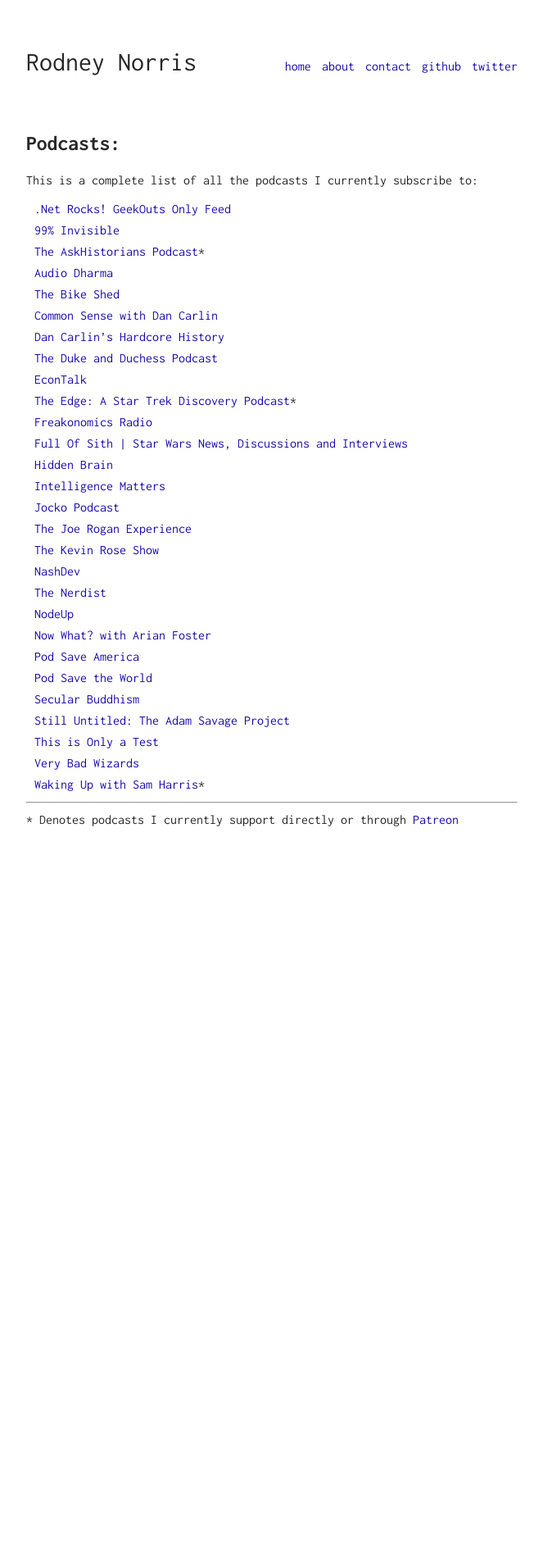
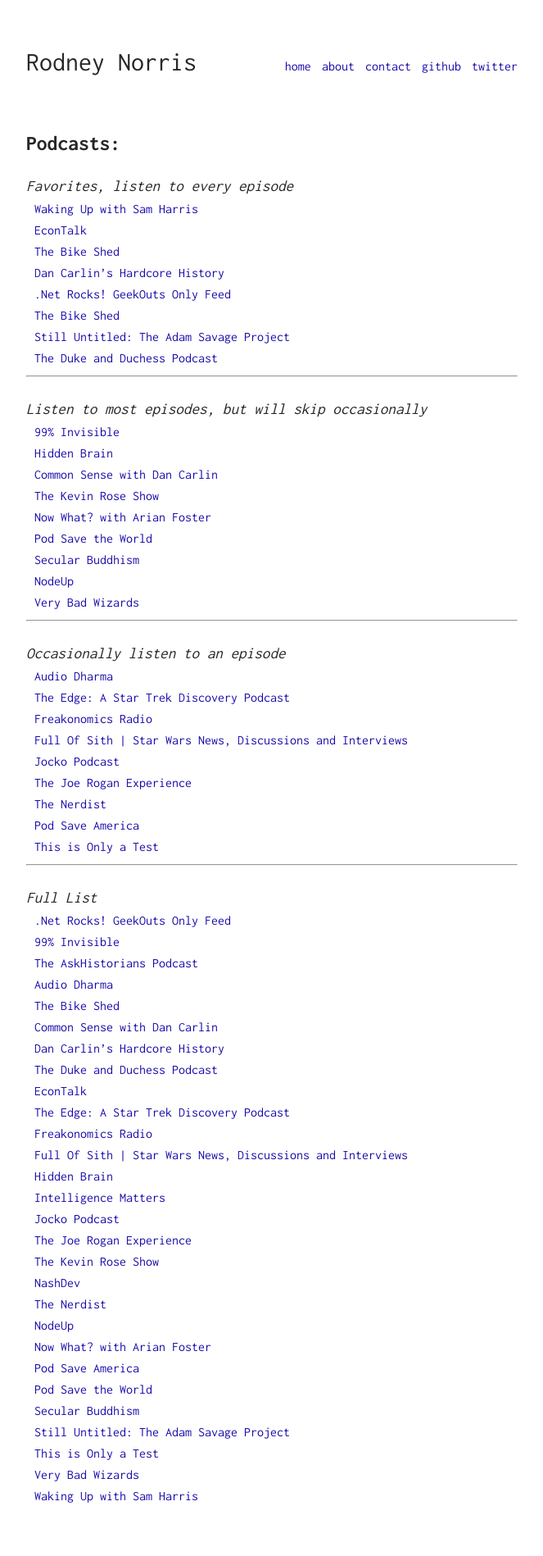
Before and after one commit to TattdCodeMonkey/TattdCodeMonkey.github.io, a Jekyll site: the page built from me/podcasts.md, in a window 1280 px wide. Shown: the whole page at 82% size, without its empty margins (308-971 px from the left). Built offline with Jekyll 4.4.1, drawn with Linux system fonts in a browser that asks for light colours; comment, search, counter and statistics services are not loaded; our own code applies the rules of GitHub Pages for plain Markdown files; before the commit the page ends 1082 px from its top, so only the background shows below that.

Commit message:
Organize podcasts

```diff
--- a/Gemfile
+++ b/Gemfile
@@ -1,2 +1,2 @@
-source 'http://rubygems.org'
+source 'https://rubygems.org'
 gem 'github-pages', group: :jekyll_plugins
--- a/me/podcasts.md
+++ b/me/podcasts.md
@@ -2,21 +2,60 @@
 layout: podcasts
 ---
 
-This is a complete list of all the podcasts I currently subscribe to:
+# Favorites, listen to every episode
 
-- [.Net Rocks!](https://www.dotnetrocks.com/) [GeekOuts Only
-  Feed](http://www.pwop.com/feed.aspx?show=dotnetrocks&filetype=master&tags=Geek%20Out)
+- [Waking Up with Sam Harris](https://www.samharris.org/podcast)
+- [EconTalk](http://www.econtalk.org/)
+- [The Bike Shed](http://bikeshed.fm/)
+- [Dan Carlin's Hardcore History](http://www.dancarlin.com/hardcore-history-series/)
+- [.Net Rocks!](https://www.dotnetrocks.com/) [GeekOuts Only Feed](http://www.pwop.com/feed.aspx?show=dotnetrocks&filetype=master&tags=Geek%20Out)
+- [The Bike Shed](http://bikeshed.fm/)
+- [Still Untitled: The Adam Savage Project](http://www.tested.com/still-untitled-the-adam-savage-project/)
+- [The Duke and Duchess Podcast](https://www.thedukeandduchesspodcast.com/)
+
+---
+
+# Listen to most episodes, but will skip occasionally
+
 - [99% Invisible](https://99percentinvisible.org/)
-- [The AskHistorians Podcast](https://askhistorians.libsyn.com/)\*
+- [Hidden Brain](https://www.npr.org/series/423302056/hidden-brain)
+- [Common Sense with Dan Carlin](http://www.dancarlin.com/common-sense-home-landing-page/)
+- [The Kevin Rose Show](https://www.kevinrose.com/)
+- [Now What? with Arian Foster](https://itunes.apple.com/us/podcast/now-what-with-arian-foster/id1291152192?mt=2)
+- [Pod Save the World](https://crooked.com/podcast-series/pod-save-the-world/)
+- [Secular Buddhism](https://secularbuddhism.com/podcast/)
+- [NodeUp](http://nodeup.com/)
+- [Very Bad Wizards](https://verybadwizards.fireside.fm/)
+
+---
+
+# Occasionally listen to an episode
+
+- [Audio Dharma](http://www.audiodharma.org/)
+- [The Edge: A Star Trek Discovery Podcast](http://trek.fm/the-edge/)
+- [Freakonomics Radio](http://freakonomics.com/archive/)
+- [Full Of Sith | Star Wars News, Discussions and
+  Interviews](http://fullofsith.com/)
+- [Jocko Podcast](http://jockopodcast.com/)
+- [The Joe Rogan Experience](http://podcasts.joerogan.net/)
+- [The Nerdist](https://nerdist.com/podcasts/nerdist-podcast-channel/)
+- [Pod Save America](https://crooked.com/podcast-series/pod-save-america/)
+- [This is Only a Test](http://www.tested.com/podcast/this-is-only-a-test/)
+
+---
+
+# Full List
+
+- [.Net Rocks!](https://www.dotnetrocks.com/) [GeekOuts Only Feed](http://www.pwop.com/feed.aspx?show=dotnetrocks&filetype=master&tags=Geek%20Out)
+- [99% Invisible](https://99percentinvisible.org/)
+- [The AskHistorians Podcast](https://askhistorians.libsyn.com/)
 - [Audio Dharma](http://www.audiodharma.org/)
 - [The Bike Shed](http://bikeshed.fm/)
-- [Common Sense with Dan
-  Carlin](http://www.dancarlin.com/common-sense-home-landing-page/)
-- [Dan Carlin's Hardcore
-  History](http://www.dancarlin.com/hardcore-history-series/)
+- [Common Sense with Dan Carlin](http://www.dancarlin.com/common-sense-home-landing-page/)
+- [Dan Carlin's Hardcore History](http://www.dancarlin.com/hardcore-history-series/)
 - [The Duke and Duchess Podcast](https://www.thedukeandduchesspodcast.com/)
 - [EconTalk](http://www.econtalk.org/)
-- [The Edge: A Star Trek Discovery Podcast](http://trek.fm/the-edge/)\*
+- [The Edge: A Star Trek Discovery Podcast](http://trek.fm/the-edge/)
 - [Freakonomics Radio](http://freakonomics.com/archive/)
 - [Full Of Sith | Star Wars News, Discussions and
   Interviews](http://fullofsith.com/)
@@ -29,18 +68,11 @@
 - [NashDev](http://nashdevcast.com/)
 - [The Nerdist](https://nerdist.com/podcasts/nerdist-podcast-channel/)
 - [NodeUp](http://nodeup.com/)
-- [Now What? with Arian
-  Foster](https://itunes.apple.com/us/podcast/now-what-with-arian-foster/id1291152192?mt=2)
+- [Now What? with Arian Foster](https://itunes.apple.com/us/podcast/now-what-with-arian-foster/id1291152192?mt=2)
 - [Pod Save America](https://crooked.com/podcast-series/pod-save-america/)
 - [Pod Save the World](https://crooked.com/podcast-series/pod-save-the-world/)
 - [Secular Buddhism](https://secularbuddhism.com/podcast/)
-- [Still Untitled: The Adam Savage
-  Project](http://www.tested.com/still-untitled-the-adam-savage-project/)
+- [Still Untitled: The Adam Savage Project](http://www.tested.com/still-untitled-the-adam-savage-project/)
 - [This is Only a Test](http://www.tested.com/podcast/this-is-only-a-test/)
 - [Very Bad Wizards](https://verybadwizards.fireside.fm/)
-- [Waking Up with Sam Harris](https://www.samharris.org/podcast)\*
-
-
----
-\* Denotes podcasts I currently support directly or through
-[Patreon](https://www.patreon.com/)
+- [Waking Up with Sam Harris](https://www.samharris.org/podcast)
```
Also changed, not shown: Gemfile.lock.
